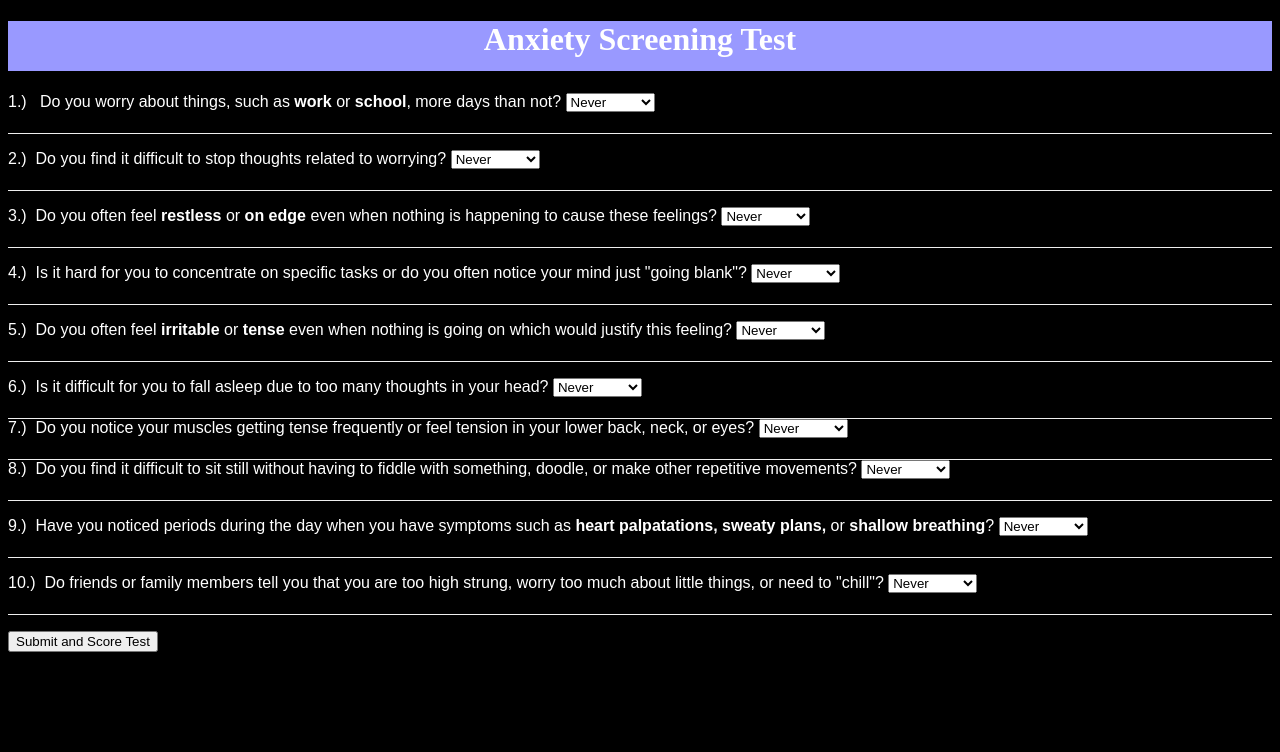
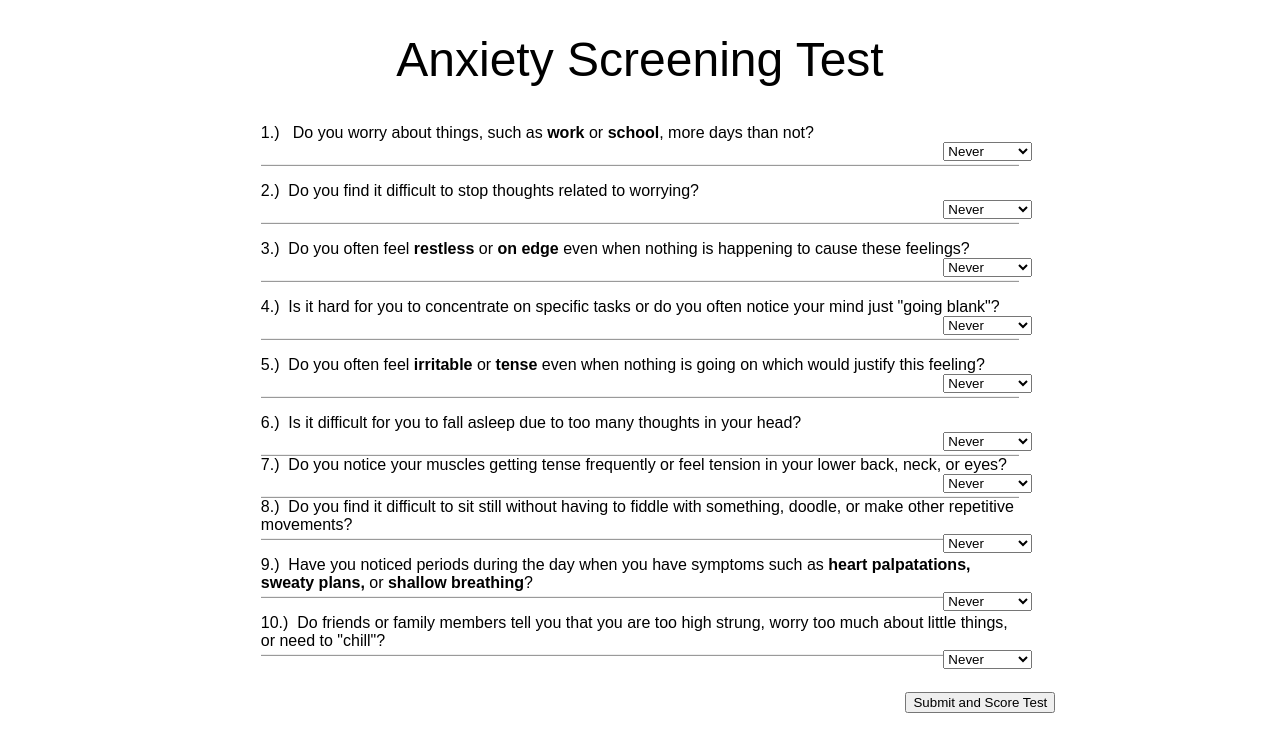
Before and after one commit to 43-MuGamma/DiagnosticScreeningTests, a plain HTML site: page src/Anxiety_Test.html in a window 1280 px wide. Drawn offline with Linux system fonts and the light colour scheme; files that its build step writes are made by us from their sources.

Commit message:
Fixed css link

```diff
--- a/src/Anxiety_Test.html
+++ b/src/Anxiety_Test.html
@@ -3,17 +3,16 @@
   <head>
     <meta charset="utf-8">
     <meta name="description" content="A Port of the Depression Anxiety Screening Test">
-        <link rel="stylesheet" type="text/css" href="basic_style.css">
+    <link rel="stylesheet" type="text/css" href="css/basic_style.css">
     <title>Anxiety Diagnostic Screening Test</title>
   </head>
   <body>
     <h1>Anxiety Screening Test</h1>
-
     <form id="questionForm">
       <div id="question1">
         <div class="question1">
           <label for="q1">1.)&nbsp;&nbsp; Do you worry about things, such as <strong>work</strong> or <strong>school</strong>, more days than not?</label>
-                <select id="q1">
+          <select id="q1" class="options">
             <option value="0">Never</option>
             <option value="1">Sometimes</option>
             <option value="2">Often</option>
@@ -25,7 +24,7 @@
       <div id="question2">
         <div class="question2">
           <label for="q2">2.)&nbsp;&nbsp;Do you find it difficult to stop thoughts related to worrying?</label>
-                <select id="q2">
+          <select id="q2" class="options">
             <option value="0">Never</option>
             <option value="1">Sometimes</option>
             <option value="2">Often</option>
@@ -37,7 +36,7 @@
       <div id="question3">
         <div class="question3">
           <label for="q3">3.)&nbsp;&nbsp;Do you often feel <strong>restless</strong> or <strong>on edge</strong> even when nothing is happening to cause these feelings?</label>
-                <select id="q3">
+          <select id="q3" class="options">
             <option value="0">Never</option>
             <option value="1">Sometimes</option>
             <option value="2">Often</option>
@@ -49,7 +48,7 @@
       <div id="question4">
         <div class="question4">
           <label for="q4">4.)&nbsp;&nbsp;Is it hard for you to concentrate on specific tasks or do you often notice your mind just "going blank"?</label>
-                <select id="q4">
+          <select id="q4" class="options">
             <option value="0">Never</option>
             <option value="1">Sometimes</option>
             <option value="2">Often</option>
@@ -61,7 +60,7 @@
       <div id="question5">
         <div class="question5">
           <label for="q5">5.)&nbsp;&nbsp;Do you often feel <strong>irritable</strong> or <strong>tense</strong> even when nothing is going on which would justify this feeling?</label>
-                <select id="q5">
+          <select id="q5" class="options">
             <option value="0">Never</option>
             <option value="1">Sometimes</option>
             <option value="2">Often</option>
@@ -73,7 +72,7 @@
       <div id="question6">
         <div class="question6">
           <label for="q6">6.)&nbsp;&nbsp;Is it difficult for you to fall asleep due to too many thoughts in your head?</label>
-                <select id="q6">
+          <select id="q6" class="options">
             <option value="0">Never</option>
             <option value="1">Sometimes</option>
             <option value="2">Often</option>
@@ -85,7 +84,7 @@
       <div id="question7">
         <div class="question7">
           <label for="q7">7.)&nbsp;&nbsp;Do you notice your muscles getting tense frequently or feel tension in your lower back, neck, or eyes?</label>
-                <select id="q7">
+          <select id="q7" class="options">
             <option value="0">Never</option>
             <option value="1">Sometimes</option>
             <option value="2">Often</option>
@@ -97,7 +96,7 @@
       <div id="question8">
         <div class="question8">
           <label for="q8">8.)&nbsp;&nbsp;Do you find it difficult to sit still without having to fiddle with something, doodle, or make other repetitive movements?</label>
-                <select id="q8">
+          <select id="q8" class="options">
             <option value="0">Never</option>
             <option value="1">Sometimes</option>
             <option value="2">Often</option>
@@ -109,7 +108,7 @@
       <div id="question9">
         <div class="question9">
           <label for="q9">9.)&nbsp;&nbsp;Have you noticed periods during the day when you have symptoms such as <strong>heart palpatations, sweaty plans,</strong> or <strong>shallow breathing</strong>?</label>
-                <select id="q9">
+          <select id="q9" class="options">
             <option value="0">Never</option>
             <option value="1">Sometimes</option>
             <option value="2">Often</option>
@@ -121,7 +120,7 @@
       <div id="question10">
         <div class="question10">
           <label for="q10">10.)&nbsp;&nbsp;Do friends or family members tell you that you are too high strung, worry too much about little things, or need to "chill"?</label>
-                <select id="q10">
+          <select id="q10" class="options">
             <option value="0">Never</option>
             <option value="1">Sometimes</option>
             <option value="2">Often</option>
@@ -136,7 +135,6 @@
         <input type="submit" value="Submit and Score Test">
       </div>
     </form>
-
     <script type="text/javascript">
 
 
--- a/src/css/basic_style.css
+++ b/src/css/basic_style.css
@@ -1,23 +1,34 @@
 body{
-    background-color:black;
+
 }
 h1{
   text-align: center;
-    font-family:"Times Ne Roman", serif;
-    font-size: 2em;
-    font-weight:bold;
+  font-family: sans-serif;
+  font-size: 3em;
+  font-weight:normal;
   font-style:normal;
-    background-color:#9999ff;
-    color:white;
+  color:black;
   height: 50px;
 }
+
+#questionForm {
+  margin:auto;
+  width:60%;
+  padding:10px;
+}
+
 div{
   font-family:sans-serif;
-    color:white;
   height:40px;
-    border-bottom: ridge 1px;
+  border-bottom: ridge 2px;
+}
+
+.options {
+  margin-left:90%;
 }
 
 .submitButton{
   border-style:none;
+  margin-left:85%;
+  padding-top:20px;
 }
```
Also changed, not shown: src/Depression_Test.html (+1 -1 lines), src/Introvert_Extrovert_Test.html (+1 -1 lines), src/Malnutrition_Test.html (+1 -1 lines), src/Sleep_Deprivation_Test.html (+1 -1 lines). Lines whose indentation alone changed are shown as unchanged.
